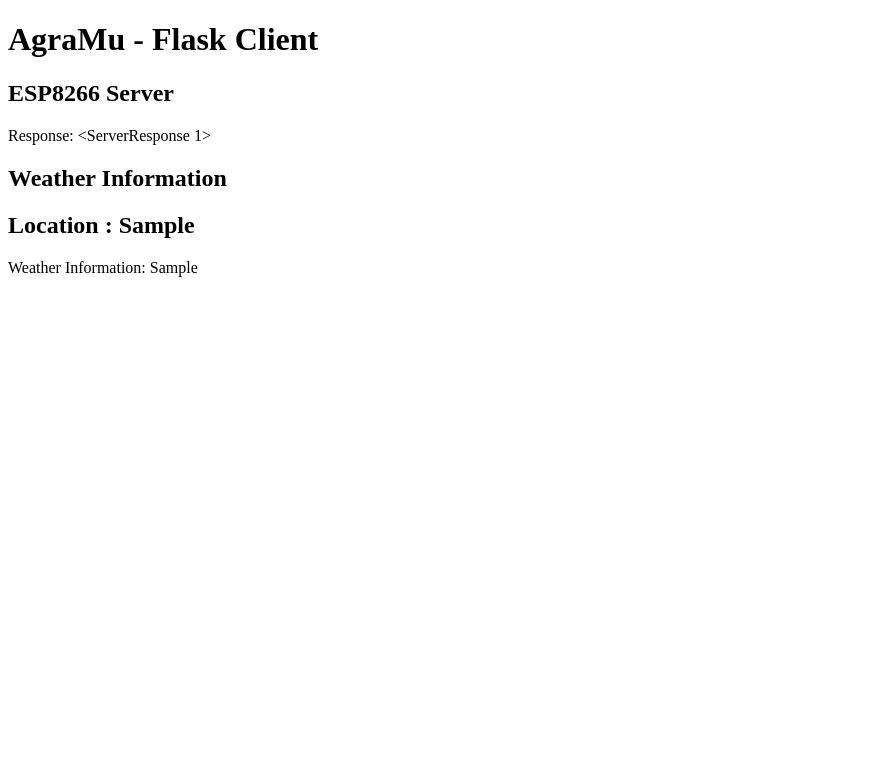
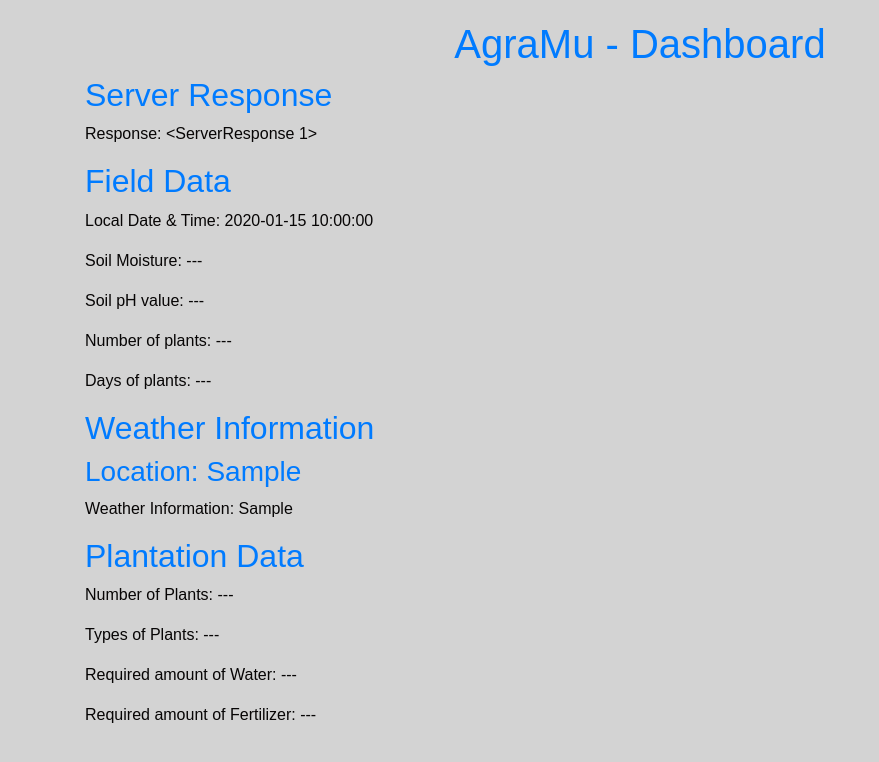
Before and after one commit to LKalana/Agra, a Flask app: template AgraMu/WebApp/templates/index.html in a window 1280 px wide. Shown: the top 762 px of the page, without its empty margins (0-879 px from the left). Run offline with Flask 3, Linux system fonts and the light colour scheme; data comes from the database, SQL or seed files in the repository; both versions use the stored data as it was after the commit; the template is opened without the code that fills it: values that come from a table or form of the project are taken from there, most other values are stand-ins (such as "Sample title", 1, 10 or a date in 2020); some libraries are stand-ins or nearby versions.

Commit message:
CSS+Bootstrap Added

```diff
--- a/AgraMu/WebApp/App.py
+++ b/AgraMu/WebApp/App.py
@@ -25,8 +25,8 @@ class ServerResponse(db.Model):
 with app.app_context():
     db.create_all()
 
+global city
 city = 'Colombo' # Desired city of location.
-
 # Replace 'YOUR_API_KEY' with your OpenWeatherMap API key
 OPENWEATHERMAP_API_KEY = '6d589d7482d994ee8dfcca1280624de7'
 CITY_NAME = city  # Replace with the name of the city you want weather data for
@@ -41,6 +41,8 @@ def send_request():
     # https://openweathermap.org/current
     try:
         weather_data = weather_response.json()
+        # There is an issue with adding Rain guage data.
+        #rain = weather_data['rain']['1h']
         temperature = weather_data['main']['temp']
         humidity = weather_data['main']['humidity']
         city_ = weather_data['name']
@@ -72,10 +74,9 @@ def send_request():
 
     # Add a timestamp to the server response
     timestamp = datetime.now().strftime("%Y-%m-%d %H:%M:%S")
-    server_response_with_timestamp = f"{timestamp} - {server_response}"
-
+    #server_response_with_timestamp = f"{timestamp} - {server_response}"
     # Render the HTML template with the server response and weather information
-    return render_template('index.html', server_response=server_response_with_timestamp, weather_info=weather_info,city_info=city_info)
+    return render_template('index.html', server_response=server_response, time_info = timestamp, weather_info = weather_info, city_info = city_info)
 
 if __name__ == "__main__":
     # Run the Flask app on port 5000 with debug mode enabled
--- a/AgraMu/WebApp/templates/index.html
+++ b/AgraMu/WebApp/templates/index.html
@@ -3,7 +3,11 @@
 <head>
     <meta charset="UTF-8">
     <meta name="viewport" content="width=device-width, initial-scale=1.0">
-    <title>AgraMu - Flask Client</title>
+    <title>AgraMu - Dashboard</title>
+
+    <!-- Bootstrap CSS link (you can choose the version you prefer) -->
+    <link href="https://stackpath.bootstrapcdn.com/bootstrap/4.3.1/css/bootstrap.min.css" rel="stylesheet">
+
     <!-- JavaScript for auto-refreshing the page every 5 seconds -->
     <script>
         // Set up an interval to reload the page every 5 seconds
@@ -11,21 +15,56 @@
             location.reload();
         }, 5000);
     </script>
+
+    <!-- Basic CSS styling (you can customize this further) -->
+    <style>
+        body {
+            font-family: 'Arial', sans-serif;
+            margin: 20px;
+            background-color: lightgray;
+        }
+        h1, h2, h3 {
+            color: #007BFF;
+        }
+        p {
+            color: #070505;
+        }
+    </style>
 </head>
 <body>
-    <h1>AgraMu - Flask Client</h1>
-    <!-- Display the server response received from Flask app -->
-    <h2>ESP8266 Server</h2>
+    <div class="container">
+        <center><h1>AgraMu - Dashboard</h1></center>
+        <!-- Display the server response (data from field) -->
+        <h2>Server Response</h2>
         <p>Response: {{ server_response }}</p>
+        <!-- Display field data -->
+        <h2>Field Data</h2>
+        <p>Local Date & Time: {{ time_info }}</p>
+        <p>Soil Moisture: --- </p>
+        <p>Soil pH value: --- </p>
+        <p>Number of plants: --- </p>
+        <p>Days of plants: --- </p>
         <!-- Display real-time weather information -->
         {% if city_info %}
         <h2>Weather Information</h2>
-    <h2>Location : {{ city_info }}</h2>
+        <h3>Location: {{ city_info }}</h3>
         {% endif %}
         {% if weather_info %}
             <p>Weather Information: {{ weather_info }}</p>
         {% else %}
             <p>Weather Information: Unable to fetch data</p>
         {% endif %}
+        <!-- Display plantation data (number of crops, types of crops, etc.) -->
+        <h2>Plantation Data</h2>
+        <p>Number of Plants: --- </p>
+        <p>Types of Plants: --- </p>
+        <p>Required amount of Water: --- </p>
+        <p>Required amount of Fertilizer: --- </p>
+    </div>
+
+    <!-- Bootstrap JS and Popper.js scripts (required for Bootstrap components) -->
+    <script src="https://code.jquery.com/jquery-3.3.1.slim.min.js"></script>
+    <script src="https://cdnjs.cloudflare.com/ajax/libs/popper.js/1.14.7/umd/popper.min.js"></script>
+    <script src="https://stackpath.bootstrapcdn.com/bootstrap/4.3.1/js/bootstrap.min.js"></script>
 </body>
 </html>
```
Also changed, not shown: instance/responses.db (added). Lines whose indentation alone changed are shown as unchanged.
